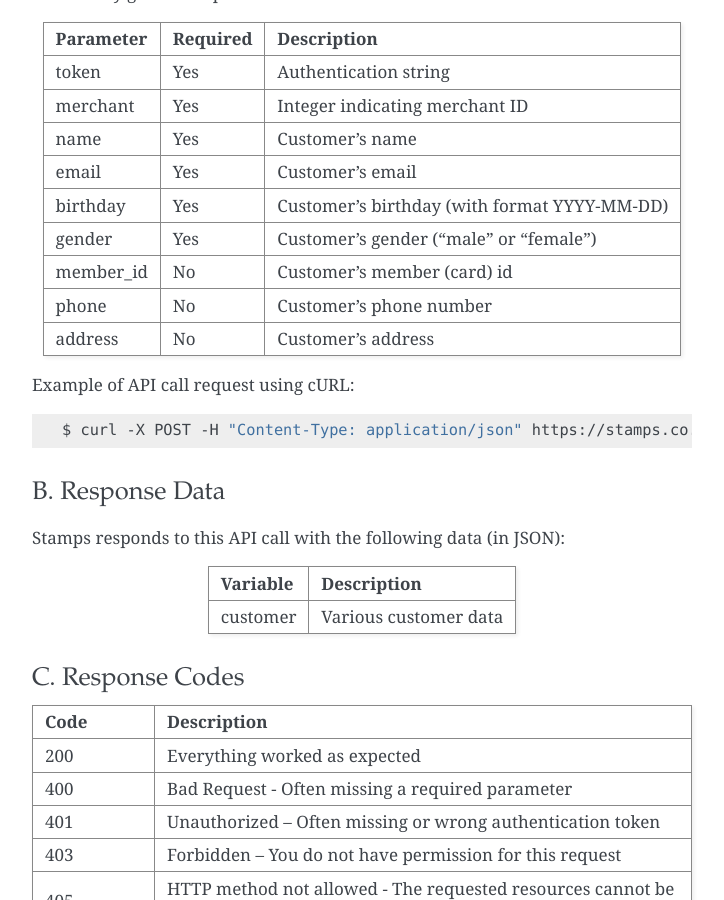
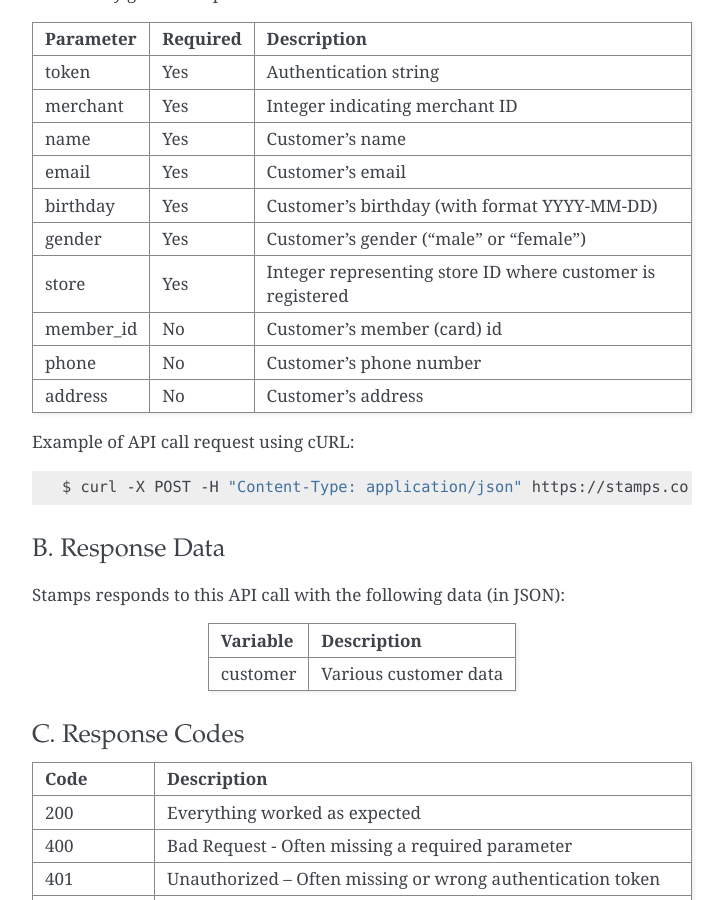
Before and after one commit to ui/stamps-api-docs, a Sphinx documentation site: the page built from source/customer_api.rst, in a window 1280 px wide and 900 px high, scrolled down 4676 px. Shown: the whole window, without its empty margins (388-1112 px from the left). Built offline with Sphinx 7.4.7, drawn with Linux system fonts in a browser that asks for light colours.

Commit message:
Added store variable to member registration API docs.

```diff
--- a/source/customer_api.rst
+++ b/source/customer_api.rst
@@ -252,6 +252,7 @@ name        Yes         Customer's name
 email       Yes         Customer's email
 birthday    Yes         Customer's birthday (with format YYYY-MM-DD)
 gender      Yes         Customer's gender ("male" or "female")
+store       Yes         Integer representing store ID where customer is registered
 member_id   No          Customer's member (card) id
 phone       No          Customer's phone number
 address     No          Customer's address
@@ -261,7 +262,7 @@ Example of API call request using cURL:
 
 .. code-block :: bash
 
-    $ curl -X POST -H "Content-Type: application/json" https://stamps.co.id/api/memberships/register -i -d '{ "token": "secret", "name": "me", "email": "me@mail.com", "member_id": "123412341234", "phone": "+62215600010", "birthday": "1991-10-19", "gender": "Female", "merchant": 14, "address": "221b Baker Street"}'
+    $ curl -X POST -H "Content-Type: application/json" https://stamps.co.id/api/memberships/register -i -d '{ "token": "secret", "name": "me", "email": "me@mail.com", "member_id": "123412341234", "phone": "+62215600010", "birthday": "1991-10-19", "gender": "Female", "merchant": 14, "address": "221b Baker Street", "store": 2}'
 
 
 B. Response Data
```
